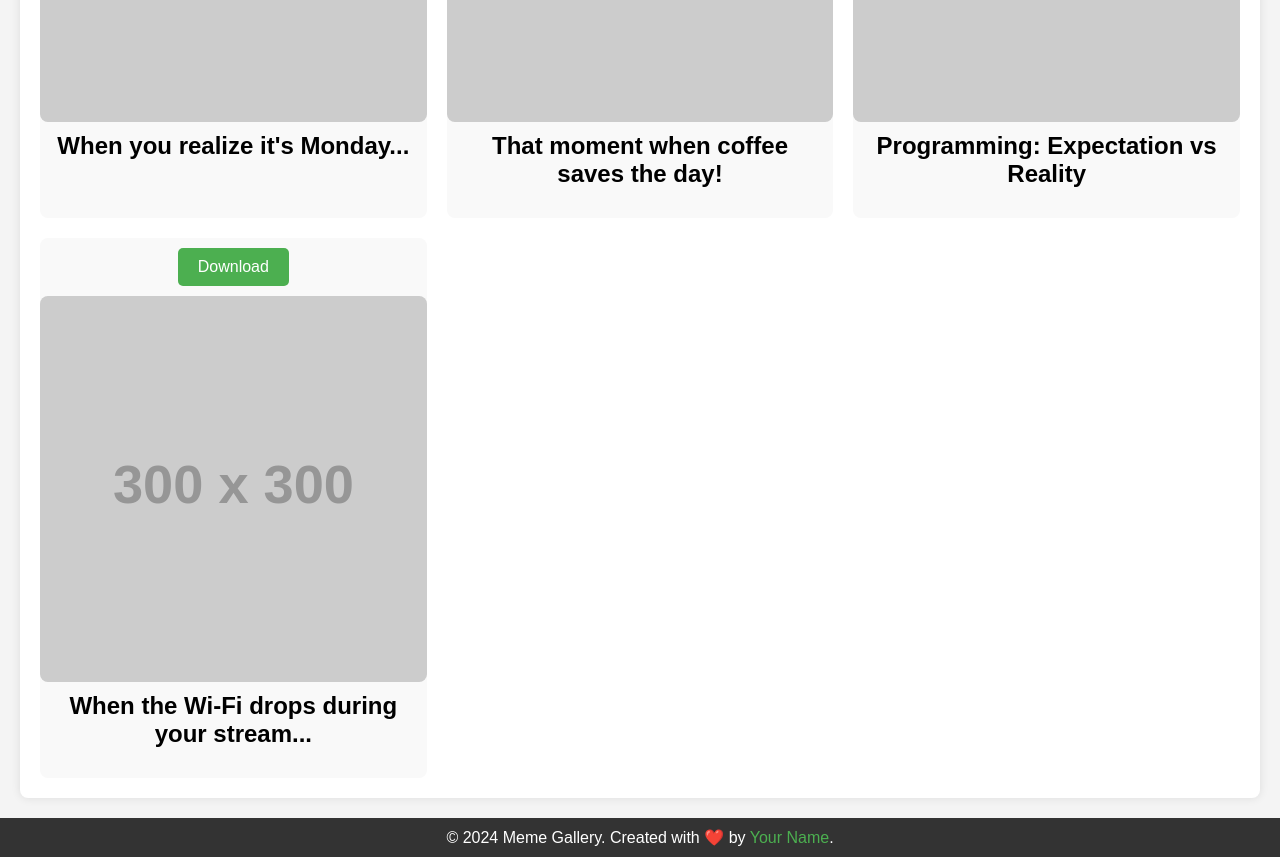
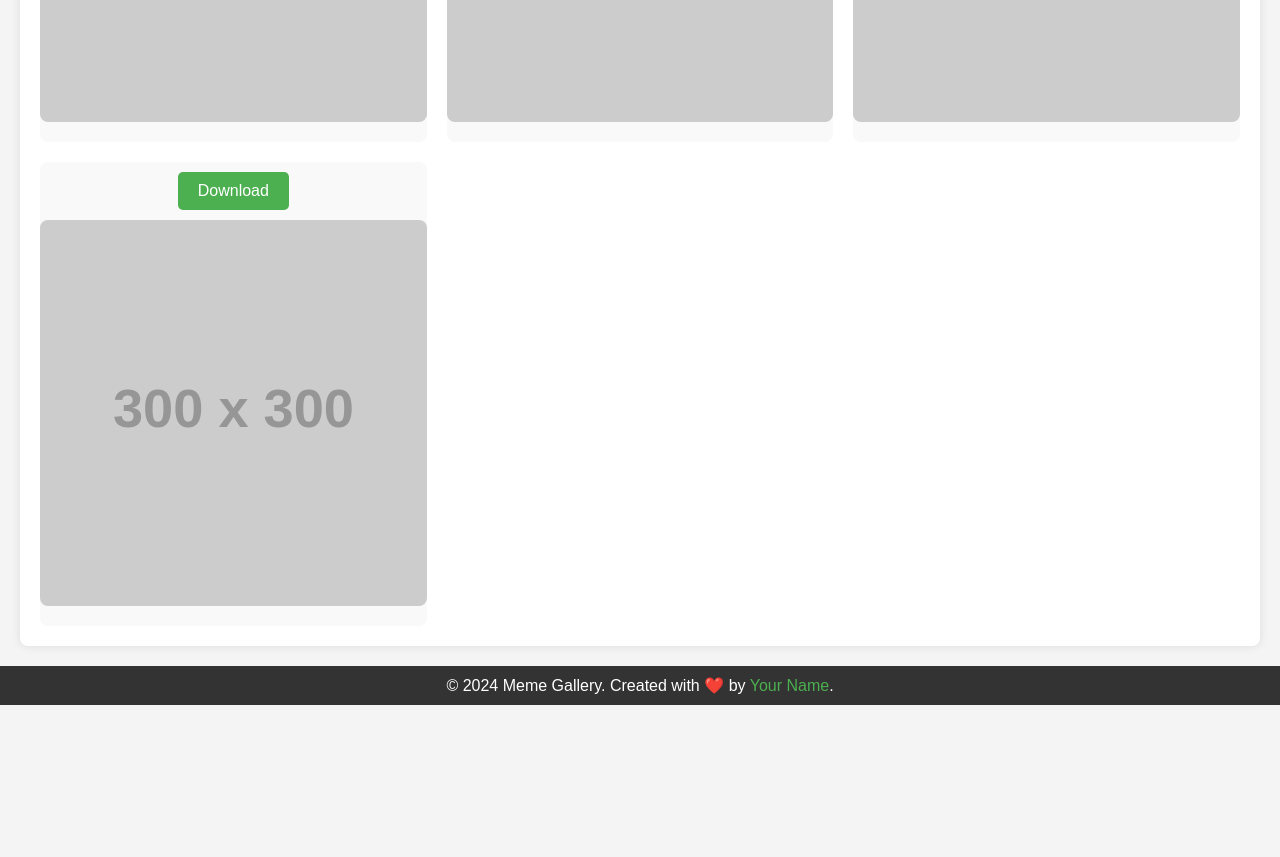
Before and after one commit to t84261945/meme-page, a plain HTML site: page index.html in a window 1280 px wide. Shown: the part 420-1277 px from the top of the page. After the commit the page ends 1125 px from the top, so only its background shows below. Drawn offline with Linux system fonts and the light colour scheme; placeholder pictures from the web are drawn by us.

Commit message:
Update index.html

```diff
--- a/index.html
+++ b/index.html
@@ -108,22 +108,18 @@
             <div class="meme">
                 <a href="https://via.placeholder.com/300" download="meme1.jpg">Download</a>
                 <img src="https://via.placeholder.com/300" alt="Meme 1">
-                <h2>When you realize it's Monday...</h2>
             </div>
             <div class="meme">
                 <a href="https://via.placeholder.com/300" download="meme2.jpg">Download</a>
                 <img src="https://via.placeholder.com/300" alt="Meme 2">
-                <h2>That moment when coffee saves the day!</h2>
             </div>
             <div class="meme">
                 <a href="https://via.placeholder.com/300" download="meme3.jpg">Download</a>
                 <img src="https://via.placeholder.com/300" alt="Meme 3">
-                <h2>Programming: Expectation vs Reality</h2>
             </div>
             <div class="meme">
                 <a href="https://via.placeholder.com/300" download="meme4.jpg">Download</a>
                 <img src="https://via.placeholder.com/300" alt="Meme 4">
-                <h2>When the Wi-Fi drops during your stream...</h2>
             </div>
         </div>
     </div>
```
